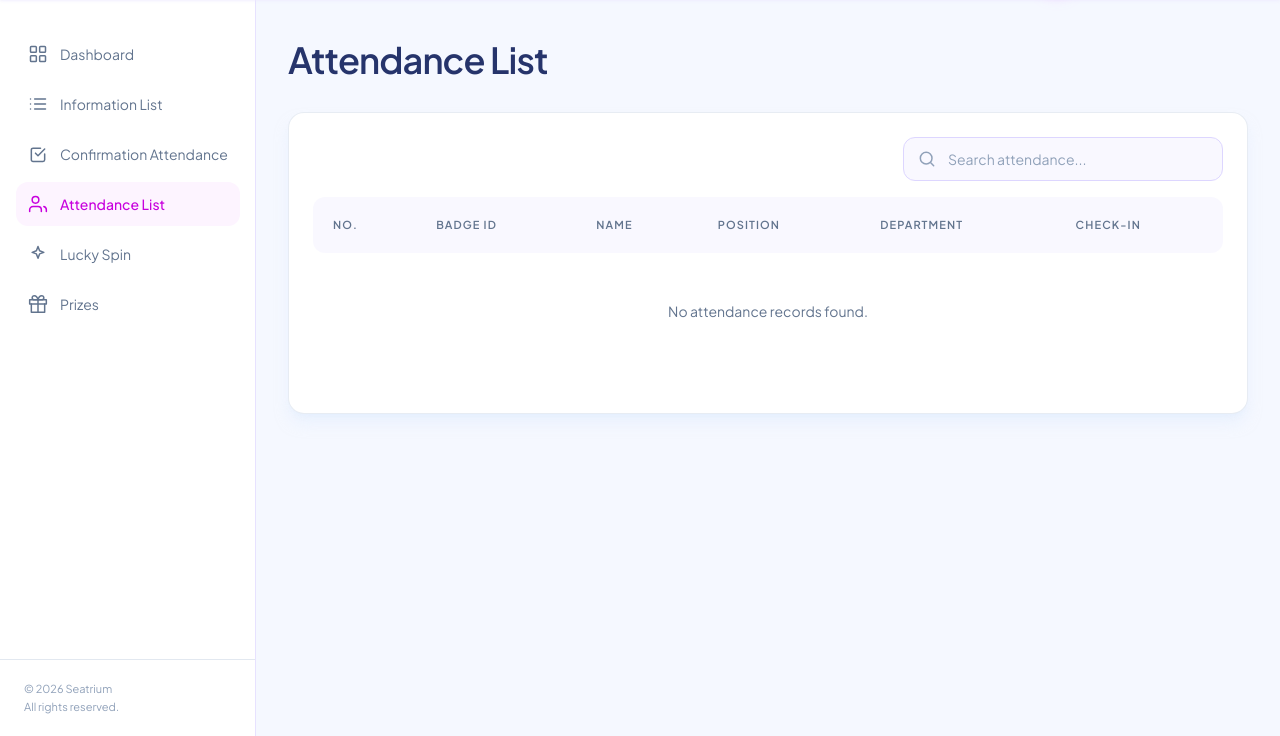
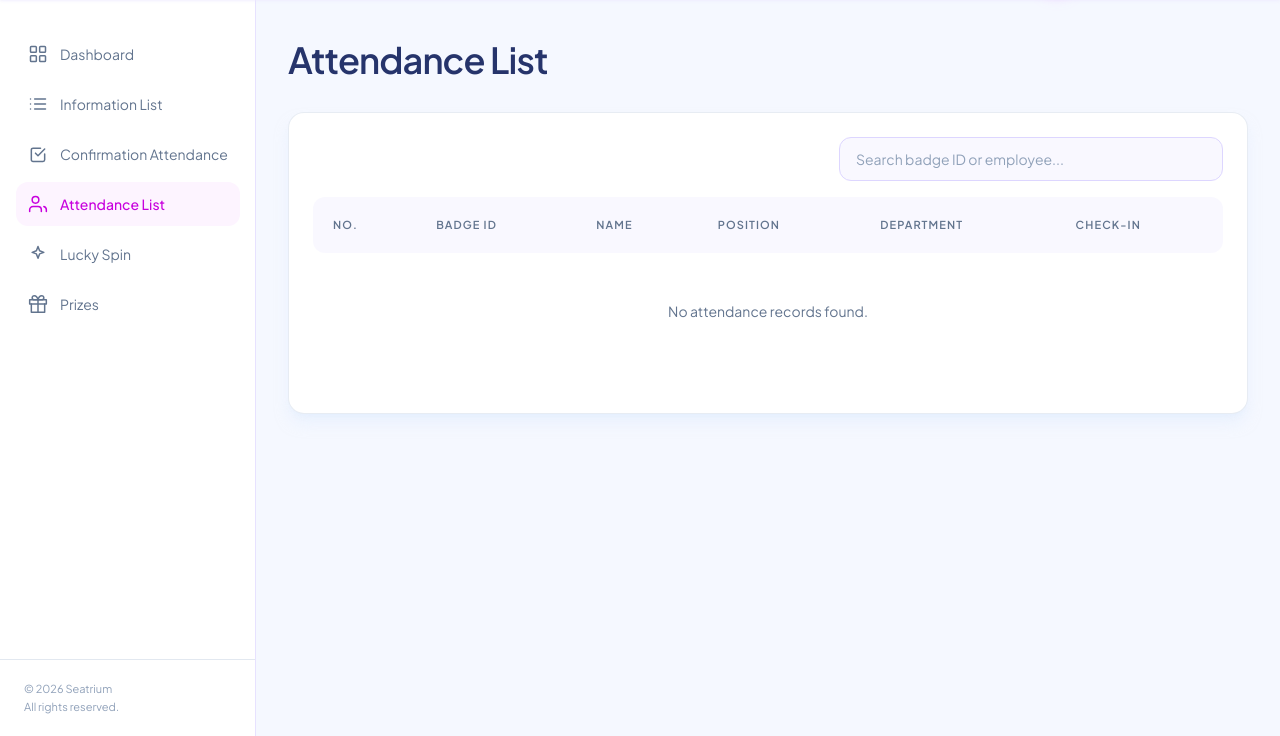
Before and after one commit to nelifauziyah88/attendance-portal, a Laravel app: page /admin/attendance/list in a window 1280 px wide. Shown: the part 64-800 px from the top of the page. Run offline with Laravel 12, Linux system fonts and the light colour scheme; a user stored in the database is signed in; data comes from the database, SQL or seed files in the repository; data that the repository does not hold is empty; style sheets or scripts are compiled from the project's sources; some libraries are stand-ins or nearby versions.

Commit message:
feat: enhance search functionality for attendance and employee pages

```diff
--- a/resources/views/admin/attendance/index.blade.php
+++ b/resources/views/admin/attendance/index.blade.php
@@ -45,8 +45,14 @@
 
                 <section
                     class="mt-6 min-w-0 rounded-2xl border border-slate-200/80 bg-white p-4 shadow-lg shadow-blue-100/50 sm:mt-8 sm:p-6 [animation:rise_.7s_.1s_ease-out_both]">
-                    <x-admin.table_search target="attendance-table" placeholder="Search attendance..."
-                        class="mb-4 sm:ml-auto" />
+                    <form id="confirmation-search-form" method="GET" action="{{ url()->current() }}"
+                        class="mb-4 w-full sm:ml-auto sm:max-w-sm">
+                        <input id="confirmation-search-input" type="search" name="search" value="{{ $search }}"
+                            placeholder="Search badge ID or employee..." aria-label="Search badge ID or employee"
+                            autocomplete="off"
+                            class="h-11 w-full rounded-xl border border-violet-200 bg-violet-50/60 px-4 text-sm outline-none transition placeholder:text-slate-400 focus:border-fuchsia-600 focus:bg-white focus:ring-4 focus:ring-fuchsia-100">
+                        <button type="submit" class="sr-only">Search</button>
+                    </form>
 
                     <div class="-mx-1 overflow-x-auto overscroll-x-contain px-1">
                         <table id="attendance-table"
```
Also changed, not shown: resources/views/admin/employee/index.blade.php (+8 -3 lines).
